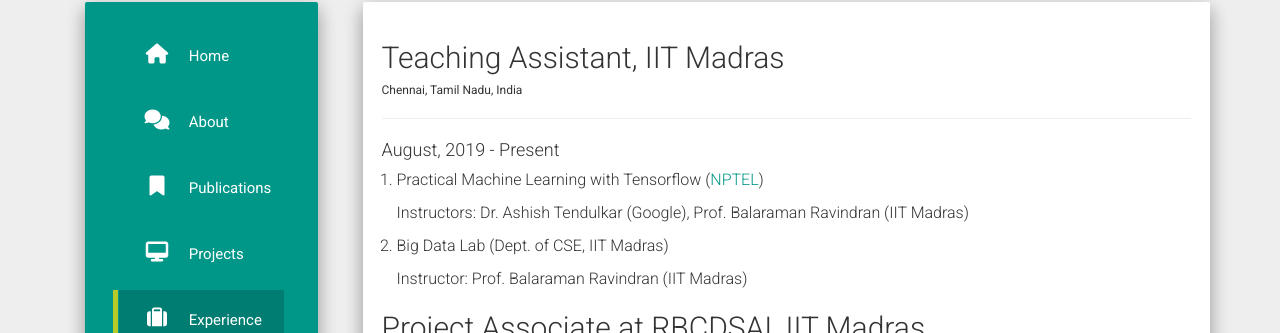
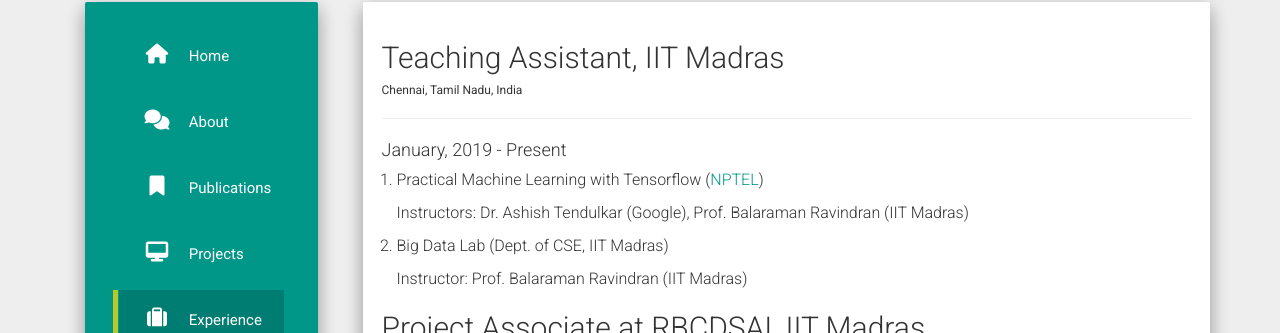
Before and after one commit to pranshu28/pranshu28.github.io, a Jekyll site: the page built from experience.md, in a window 1280 px wide. Shown: the part 339-672 px from the top of the page. Built offline with Jekyll 4.4.1, drawn with Linux system fonts in a browser that asks for light colours; nearby versions of some CDN libraries.

Commit message:
Update experience.md

```diff
--- a/experience.md
+++ b/experience.md
@@ -7,7 +7,7 @@
 ## Teaching Assistant, IIT Madras
 ###### Chennai, Tamil Nadu, India
 --------------------------------------------------
-#### August, 2019 - Present
+#### January, 2019 - Present
 
 1. Practical Machine Learning with Tensorflow ([NPTEL](https://swayam.gov.in/nd1_noc20_cs44/preview))
 
```
